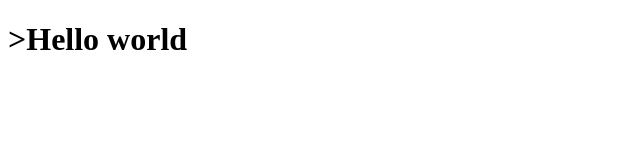
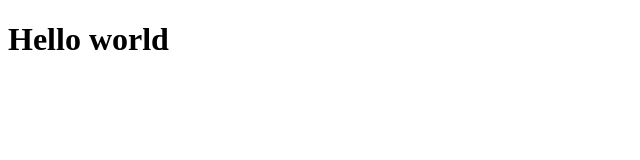
Before and after one commit to Cristian1231233/htmlcss-hello, a plain HTML site: page index.html in a window 1280 px wide. Shown: the whole page, without its empty margins (0-640 px from the left). Drawn offline with Linux system fonts and the light colour scheme.

Commit message:
corretto h1

```diff
--- a/index.html
+++ b/index.html
@@ -7,6 +7,6 @@
     <title>Hello world</title>
 </head>
 <body>
-    <h1>>Hello world</h1>
+    <h1>Hello world</h1>
 </body>
 </html>
```
